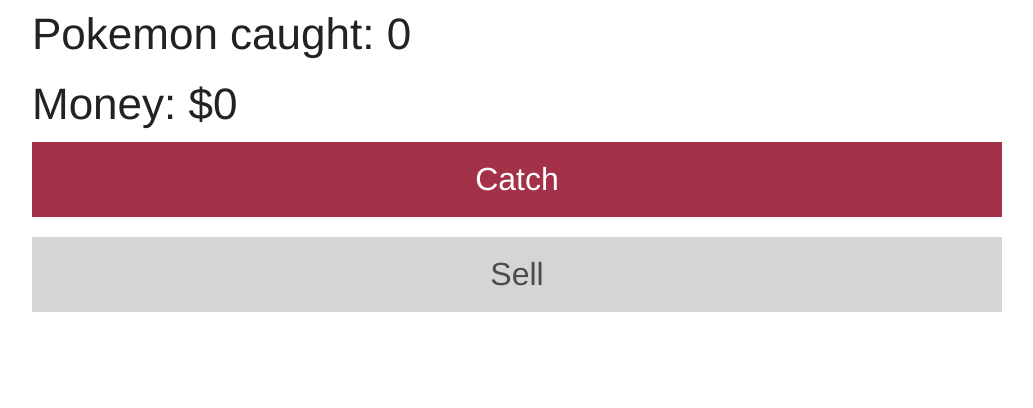
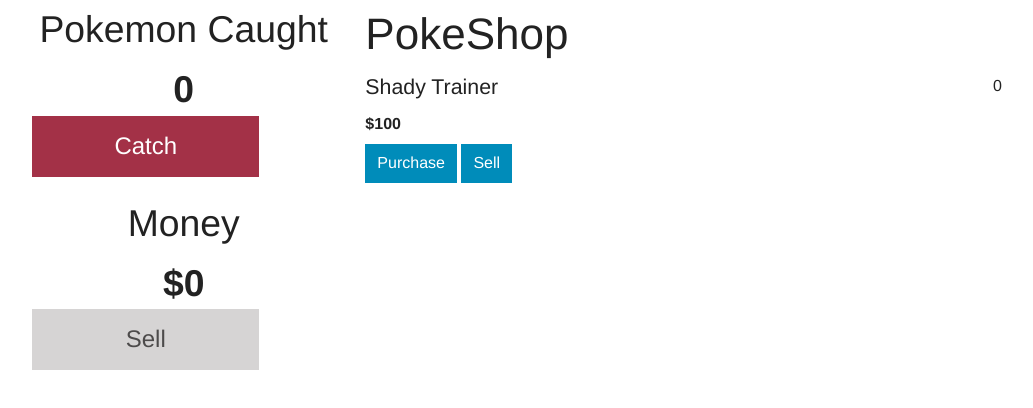
Before and after one commit to DeathGod130/pokeclicker, a website: page index.html in a window 1280 px wide. Shown: the whole page, without its empty margins (123-1156 px from the left). Drawn offline with Linux system fonts and the light colour scheme.

Commit message:
All the changes.

```diff
--- a/css/pokeclicker.css
+++ b/css/pokeclicker.css
@@ -7,9 +7,44 @@
   color: #4D4B4B;
 }
 
+.buttons {
+  text-align: center;
+}
+
 .buttons button {
   display: block;
-  width: 100%;
-  height: 75px;
-  font-size: 24pt;
+  width: 75%;
+  font-size: 18pt;
 }
+
+.buttons h1 {
+  font-size: 28pt;
+  font-weight: normal;
+}
+
+.buttons .amount {
+  font-weight: bold;
+}
+
+.items {
+  list-style-type: none;
+  margin-left: 0;
+}
+
+.item {
+}
+
+.item h1 {
+  font-size: 16pt;
+}
+
+.item .price {
+  font-weight: bold;
+}
+
+.item .item-buttons button {
+  line-height: 6px;
+  margin-top: 8px;
+  padding-left: 12px;
+  padding-right: 12px;
+}
--- a/index.html
+++ b/index.html
@@ -8,13 +8,39 @@
   </head>
   <body>
     <div class="row">
-      <div class="small-12 columns">
-        <h1>Pokemon caught: <span id="pokemon">0</span></h1>
-        <h1>Money: $<span id="money">0</span></h1>
+      <div class="small-12 medium-4 columns">
+        <div class="buttons">
+          <div class="catch">
+            <h1>Pokemon Caught<h1>
+            <div class="amount">
+              <span id="pokemon">0</span>
+            </div>
+            <button id="pokeclicks">Catch</button>
+          </div>
 
-        <div class="buttons">
-          <button id="pokeclicks">Catch</button>
-          <button id="sell">Sell</button>
+          <div class="sell">
+            <h1>Money<h1>
+            <div class="amount">
+              $<span id="money">0</span>
+            </div>
+            <button id="sell">Sell</button>
+          </div>
+        </div>
+      </div>
+      <div class="small-12 medium-8 columns">
+        <h1>PokeShop</h1>
+
+        <ul class="items">
+          <li class="item">
+            <span class="amount right">0</span>
+            <h1>Shady Trainer</h1>
+            <span class="price">$100</span>
+
+            <div class="item-buttons">
+              <button>Purchase</button>
+              <button>Sell</button>
+            </div>
+          </div>
         </div>
       </div>
     </div>
```
